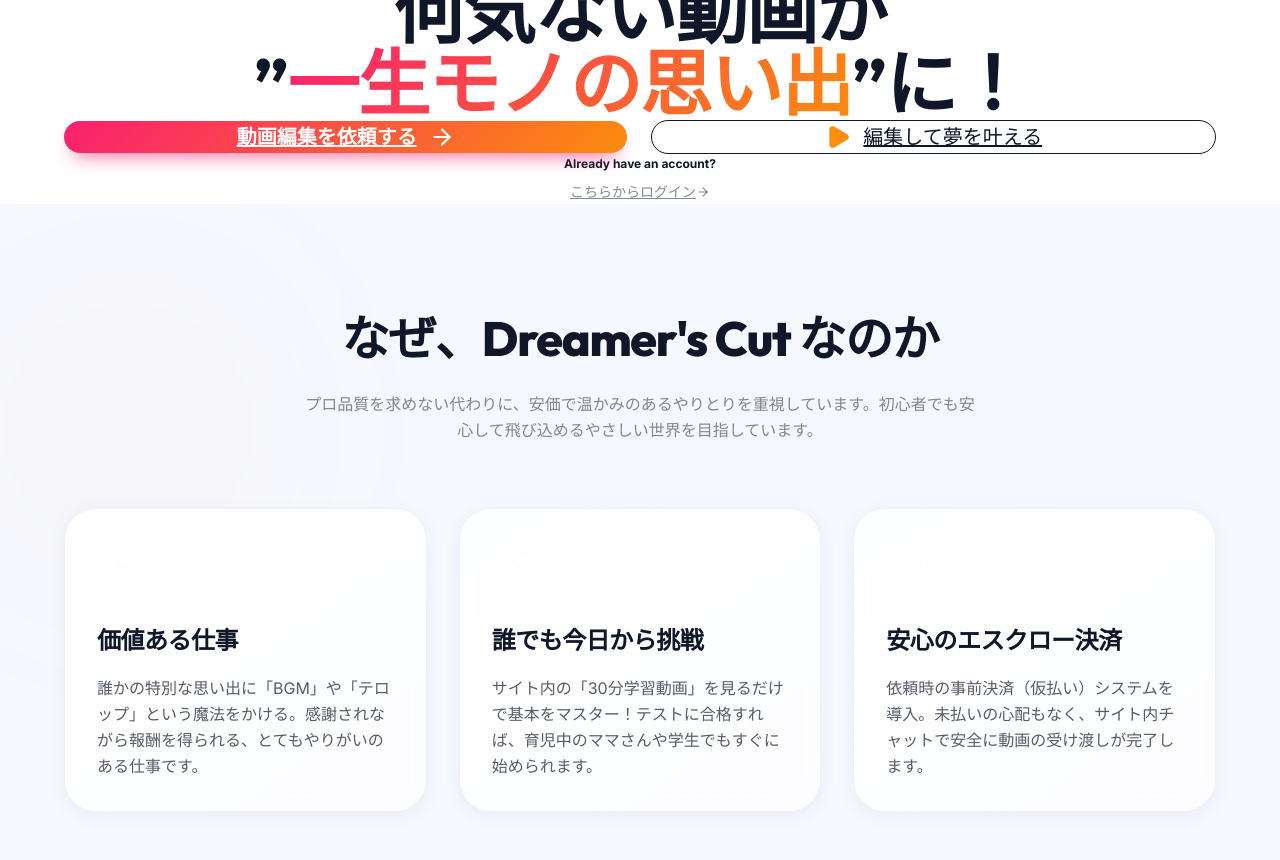
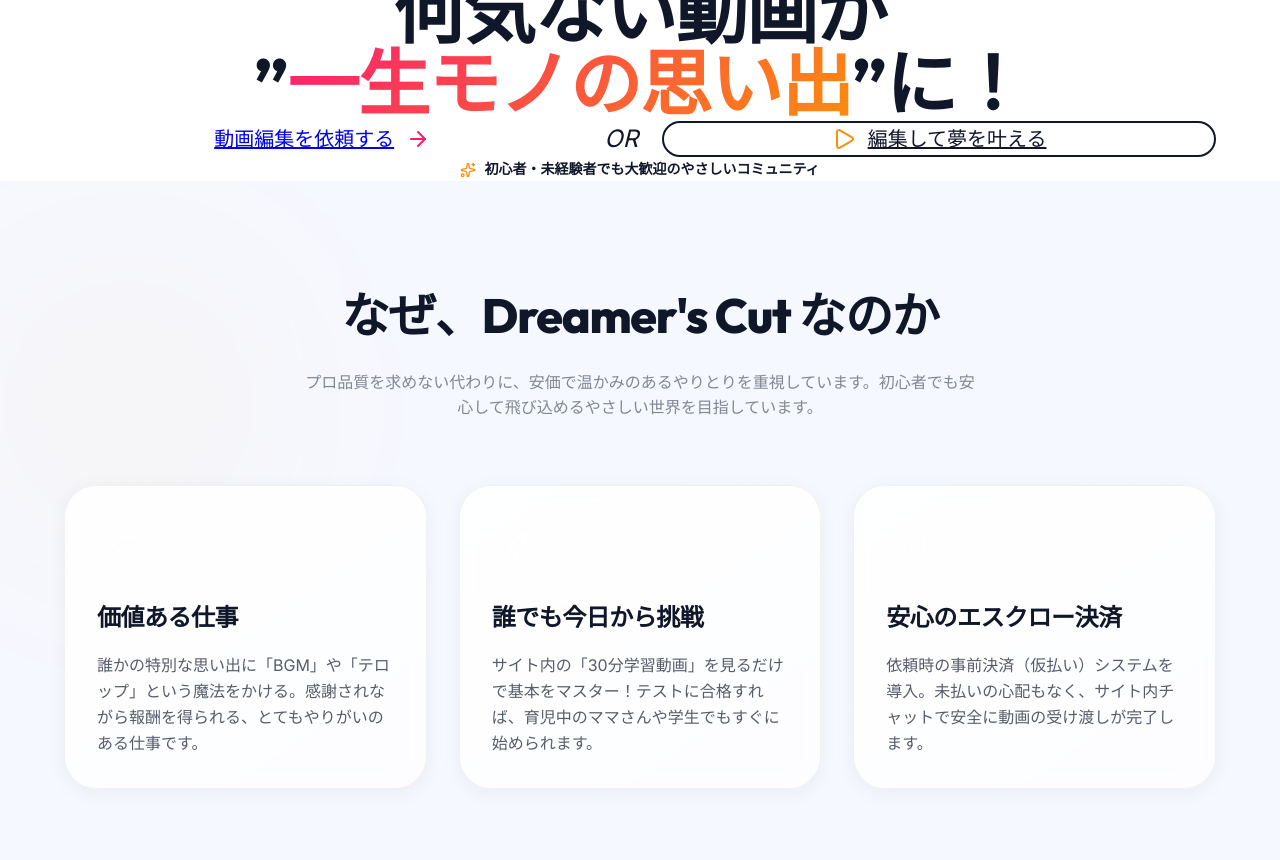
Before and after one commit to kyokaenetayatteruossan-arch/dreamers-cut, a Next.js app: page / in a window 1280 px wide. Shown: the part 880-1740 px from the top of the page. Built offline with nearby package versions, Linux system fonts and the light colour scheme; no server answers; the database is empty.

Commit message:
design: redesign action buttons for better balance and remove redundant login links

```diff
--- a/src/app/page.tsx
+++ b/src/app/page.tsx
@@ -110,33 +110,38 @@
             className="w-full text-center"
           >
 
-            {/* メインアクションボタン */}
-            <div className="flex flex-col sm:flex-row gap-6 justify-center items-center mb-14">
+            {/* 洗練されたアクションエリア (Refined Action Area) */}
+            <div className="flex flex-col items-center gap-10">
+              <div className="flex flex-col sm:flex-row gap-6 justify-center items-center w-full max-w-3xl mx-auto">
+                {/* 依頼者向けボタン: よりプレミアムで安心感のあるデザイン */}
                 <Link
                   href="/request/new"
-                className="w-full sm:w-auto btn-primary flex items-center justify-center gap-3 group px-14 py-6 text-xl font-black rounded-2xl shadow-glow-primary hover:scale-[1.05] active:scale-[0.98] transition-all"
+                  className="w-full sm:flex-1 relative group overflow-hidden rounded-2xl p-[2px] transition-all hover:scale-[1.03] active:scale-[0.98]"
                 >
-                動画編集を依頼する
-                <ArrowRight size={26} className="group-hover:translate-x-1 transition-transform" />
+                  <div className="absolute inset-0 bg-gradient-to-r from-primary via-accent to-secondary animate-gradient-xy opacity-80 group-hover:opacity-100 transition-opacity" />
+                  <div className="relative bg-white rounded-[14px] px-8 py-5 flex items-center justify-center gap-3">
+                    <span className="text-xl font-black bg-gradient-to-r from-primary to-accent bg-clip-text text-transparent">動画編集を依頼する</span>
+                    <ArrowRight size={24} className="text-primary group-hover:translate-x-1 transition-transform" />
+                  </div>
                 </Link>
+
+                <div className="hidden sm:block text-foreground/10 font-black italic text-2xl px-2">OR</div>
+
+                {/* 編集者向けボタン: シンプルながらプロフェッショナルな誠実さ */}
                 <Link
                   href="/market"
-                className="w-full sm:w-auto flex items-center justify-center gap-3 px-14 py-6 text-xl font-black rounded-2xl bg-black/5 border border-black/10 text-foreground hover:bg-black/10 transition-all group"
+                  className="w-full sm:flex-1 group px-8 py-5 text-xl font-black rounded-2xl bg-black/5 border-2 border-black/5 text-foreground hover:bg-black/10 hover:border-black/10 transition-all flex items-center justify-center gap-3"
                 >
-                <Play size={26} className="text-secondary group-hover:scale-110 transition-transform" fill="currentColor" />
+                  <Play size={24} className="text-secondary fill-current group-hover:scale-110 transition-transform" />
                   編集して夢を叶える
                 </Link>
               </div>
 
-            {/* ログインリンク */}
-            <div className="flex flex-col items-center gap-2">
-              <span className="text-xs font-bold text-foreground/30 uppercase tracking-widest">Already have an account?</span>
-              <Link
-                href="/login"
-                className="text-sm font-black text-foreground/50 hover:text-primary transition-colors flex items-center gap-1.5"
-              >
-                こちらからログイン <ArrowRight size={14} />
-              </Link>
+              {/* 注意書きや信頼性を示すマイクロコピー (任意) */}
+              <p className="text-sm font-bold text-foreground/30 flex items-center gap-2">
+                <Sparkles size={16} className="text-secondary" />
+                初心者・未経験者でも大歓迎のやさしいコミュニティ
+              </p>
             </div>
           </motion.div>
         </div>
```
Lines whose indentation alone changed are shown as unchanged.
